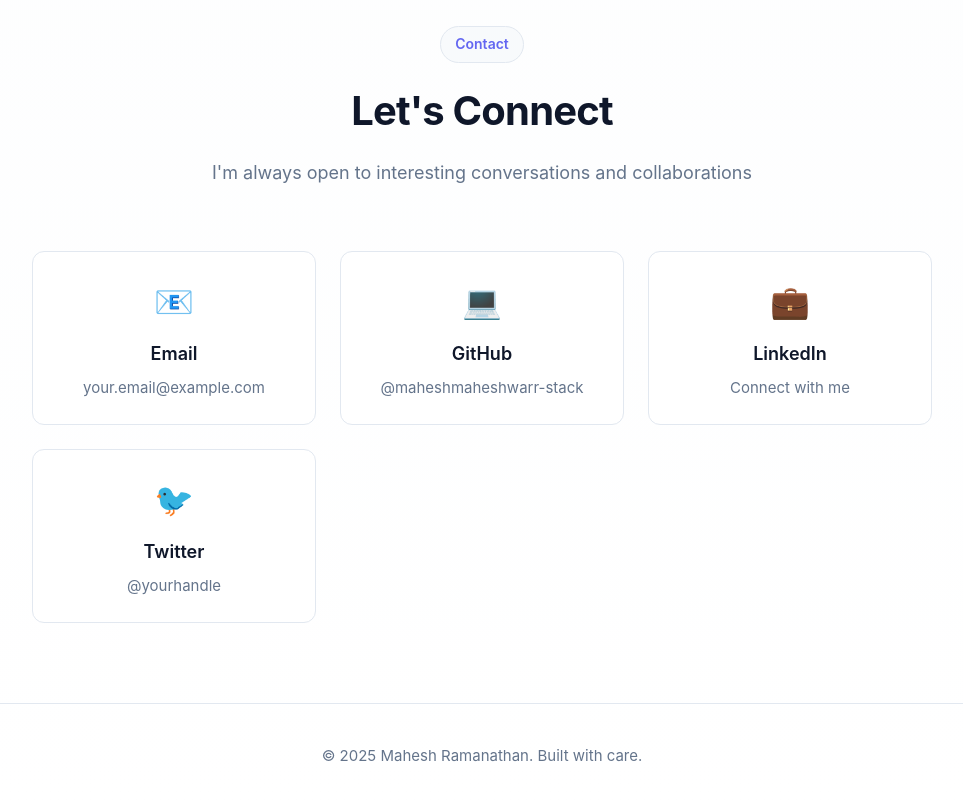
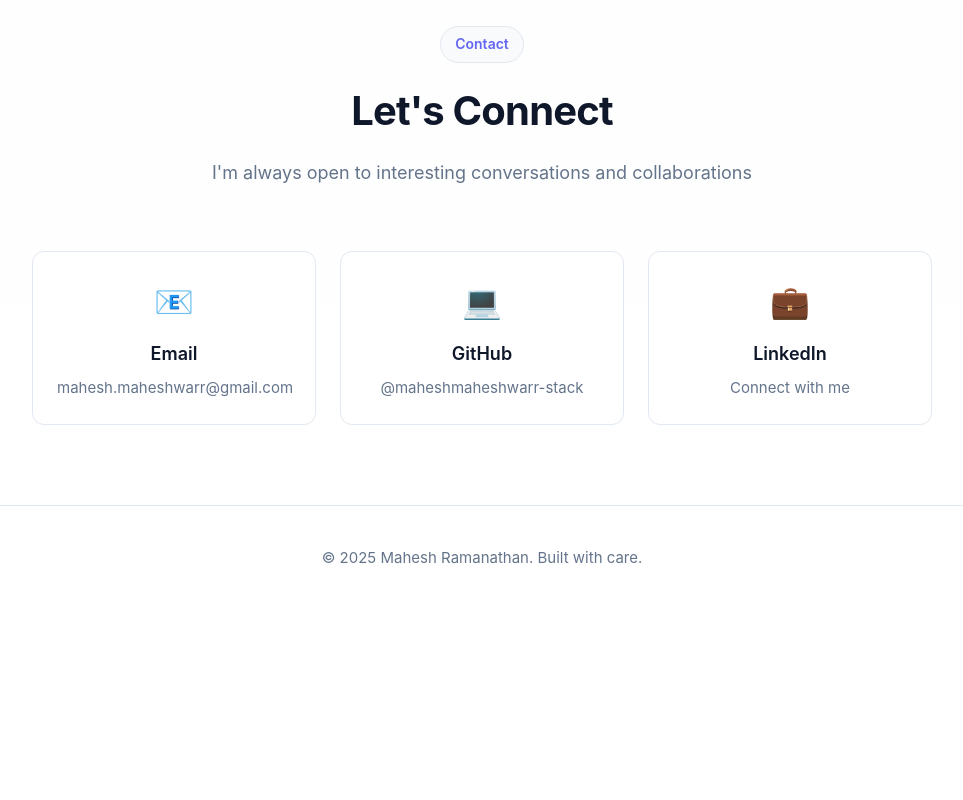
Before and after one commit to maheshmaheshwarr-stack/maheshmaheshwarr-stack.github.io, a plain HTML site: page index.html in a window 1280 px wide. Shown: the part 2361-3161 px from the top of the page, without its empty margins (158-1121 px from the left). After the commit the page ends 2971 px from the top, so only its background shows below. Drawn offline with Linux system fonts and the light colour scheme.

Commit message:
Update contact details with real email and LinkedIn

```diff
--- a/index.html
+++ b/index.html
@@ -539,10 +539,10 @@
       </div>
 
       <div class="contact-grid">
-        <a href="mailto:your.email@example.com" class="contact-card">
+        <a href="mailto:mahesh.maheshwarr@gmail.com" class="contact-card">
           <div class="contact-icon">📧</div>
           <h3>Email</h3>
-          <p>your.email@example.com</p>
+          <p>mahesh.maheshwarr@gmail.com</p>
         </a>
 
         <a href="https://github.com/maheshmaheshwarr-stack" class="contact-card" target="_blank">
@@ -551,16 +551,10 @@
           <p>@maheshmaheshwarr-stack</p>
         </a>
 
-        <a href="https://linkedin.com/in/yourprofile" class="contact-card" target="_blank">
+        <a href="https://www.linkedin.com/in/mahesh-ramanathan-51b9824" class="contact-card" target="_blank">
           <div class="contact-icon">💼</div>
           <h3>LinkedIn</h3>
           <p>Connect with me</p>
-        </a>
-
-        <a href="https://twitter.com/yourhandle" class="contact-card" target="_blank">
-          <div class="contact-icon">🐦</div>
-          <h3>Twitter</h3>
-          <p>@yourhandle</p>
         </a>
       </div>
     </div>
```
